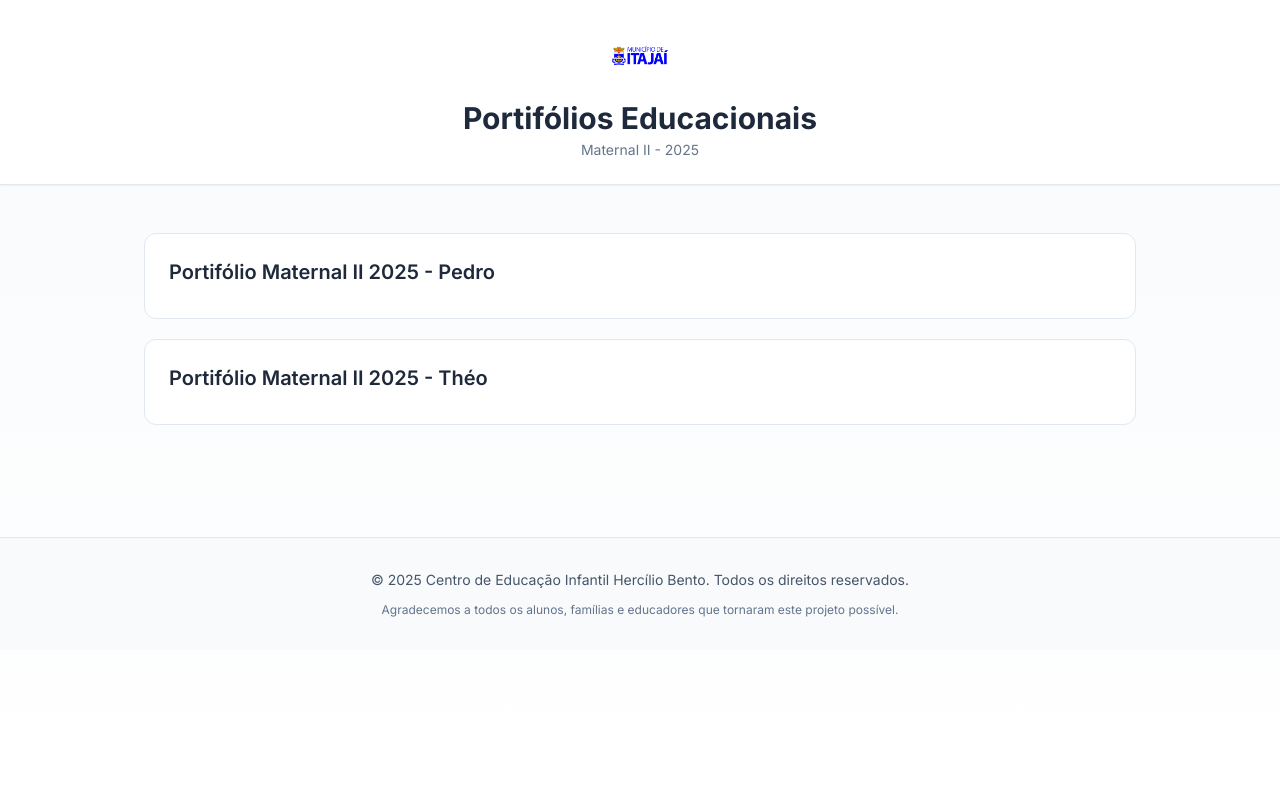
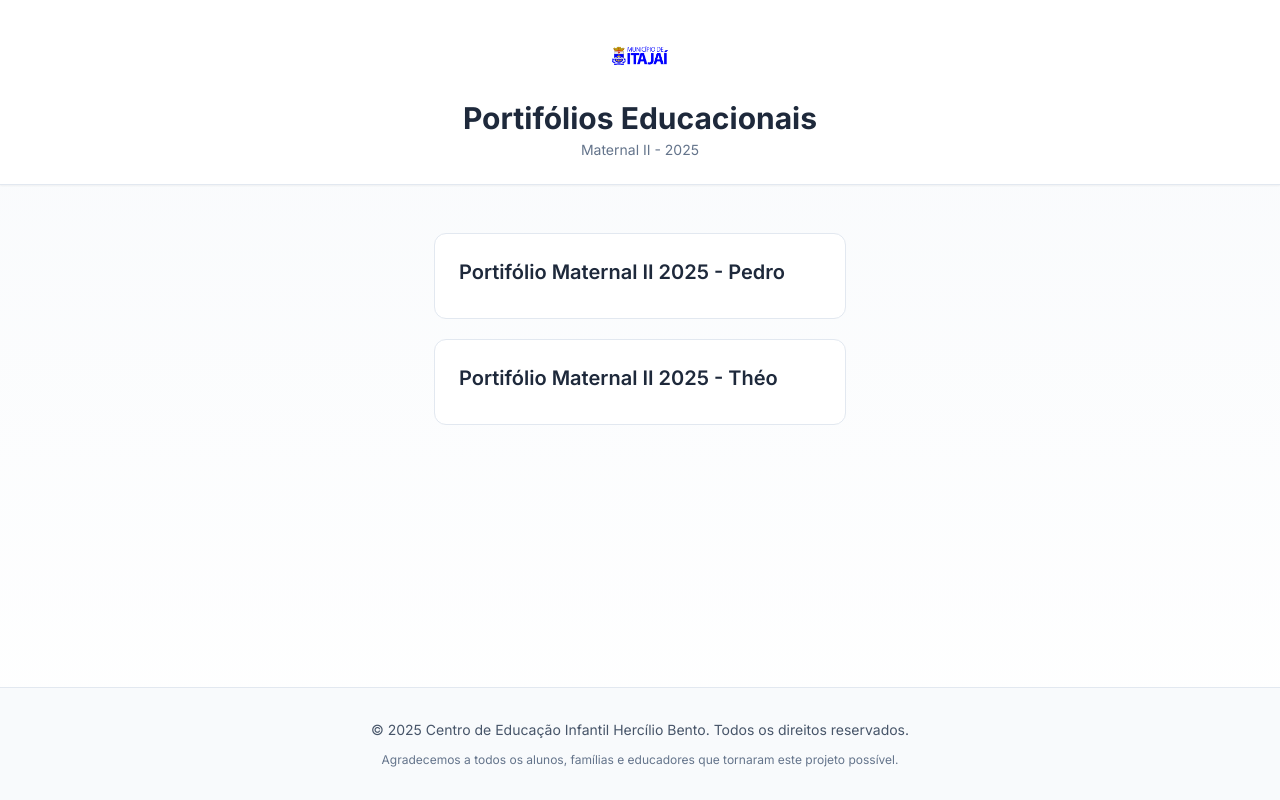
Before and after one commit to s4nts/portifolios_EB, a Next.js app: page / in a window 1280 px wide. Built offline with nearby package versions, Linux system fonts and the light colour scheme; no server answers.

Commit message:
fix: footer positioning

```diff
--- a/app/page.tsx
+++ b/app/page.tsx
@@ -10,9 +10,9 @@ export default function Home() {
   const articles = getAllArticles();
 
   return (
-    <div className="min-h-screen bg-gradient-to-b from-slate-50 to-white">
+    <div className="min-h-screen bg-gradient-to-b from-slate-50 to-white flex flex-col">
       <Header />
-      <main className="max-w-5xl mx-auto px-4 py-12">
+      <main className="max-w-5xl mx-auto px-4 py-12 flex-1">
         {articles.length === 0 ? (
           <div className="text-center py-12">
             <p className="text-slate-600">Nenhum portifólio disponível no momento.</p>
--- a/components/Footer.tsx
+++ b/components/Footer.tsx
@@ -5,7 +5,7 @@ export default function Footer() {
   const currentYear = new Date().getFullYear();
 
   return (
-    <footer className="w-full bg-slate-50 border-t border-slate-200 mt-16" role="contentinfo">
+    <footer className="w-full bg-slate-50 border-t border-slate-200 mt-auto" role="contentinfo">
       <div className="max-w-5xl mx-auto px-4 py-8">
         <div className="text-center space-y-3">
           <p className="text-sm text-slate-600">
```
